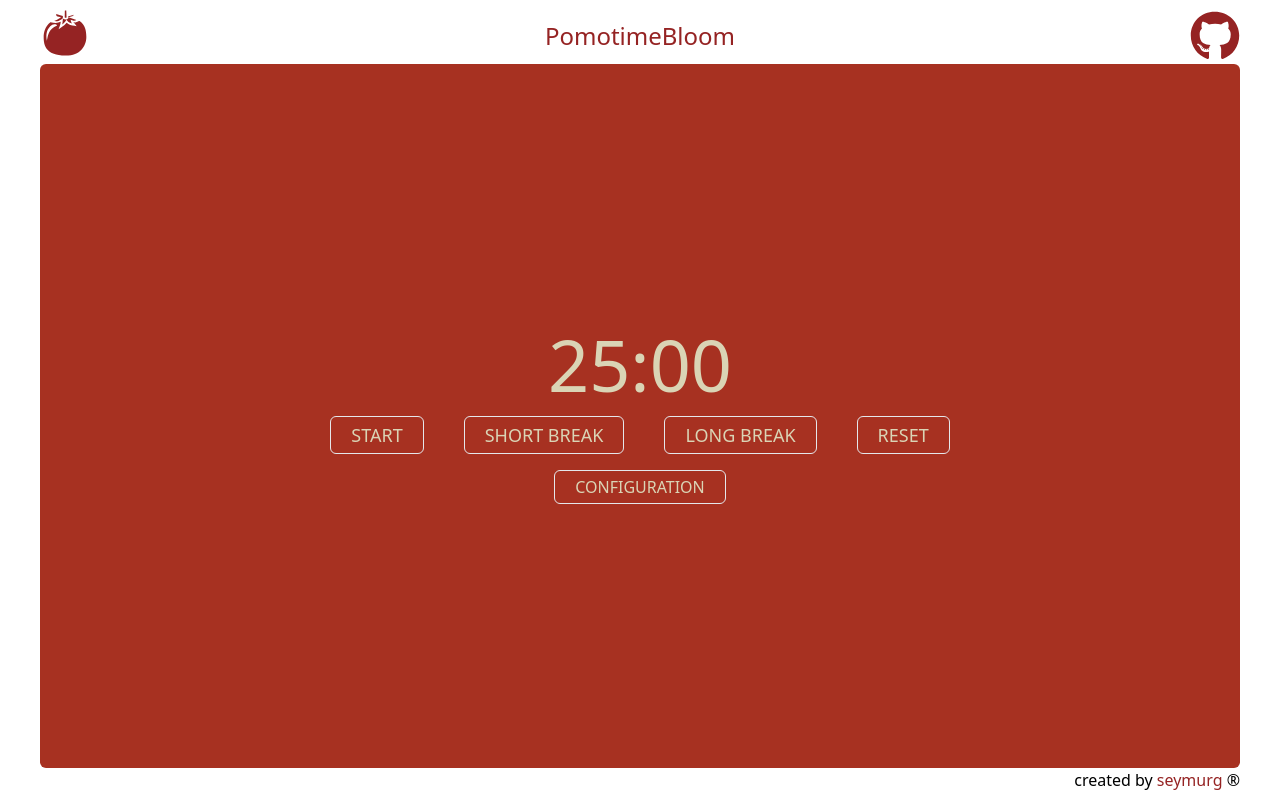
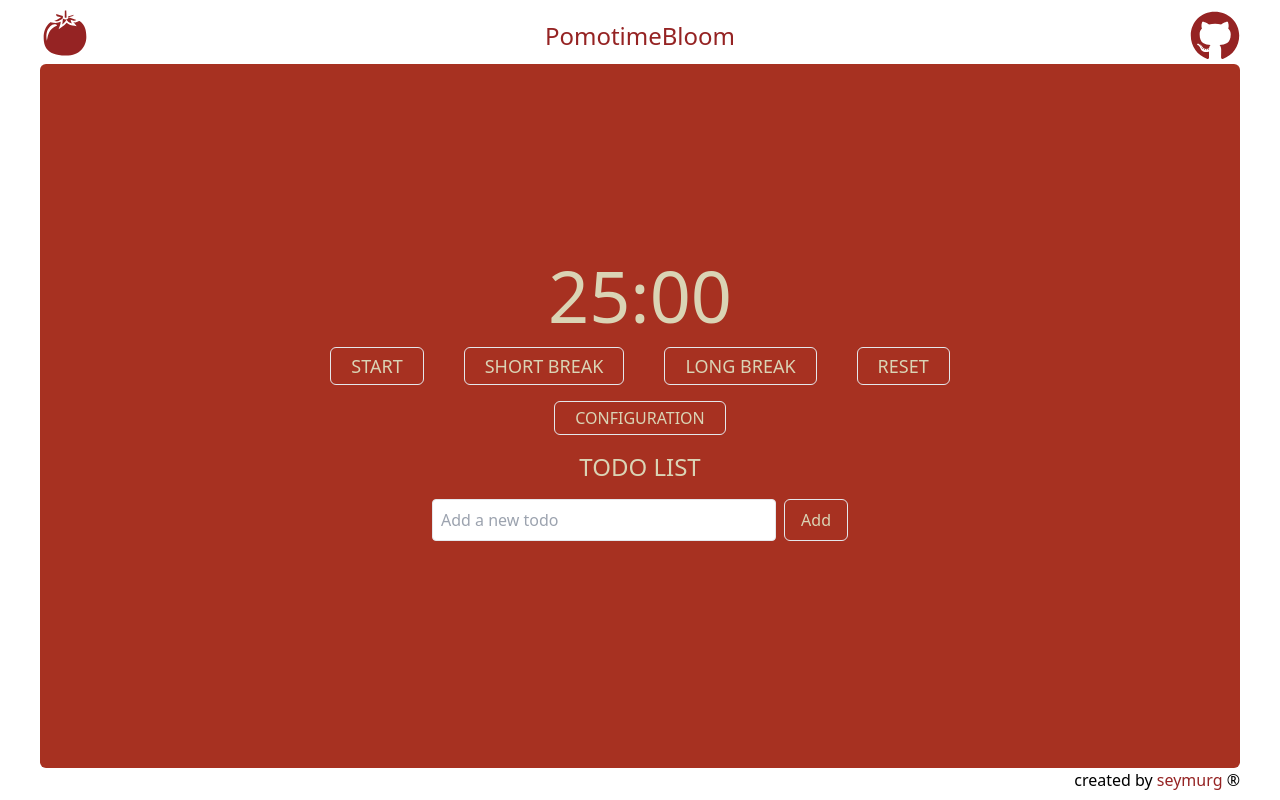
Before and after one commit to saymoreg/pomotimebloom-react, a React (Create React App) app: page / in a window 1280 px wide. Built offline with nearby package versions, Linux system fonts and the light colour scheme.

Commit message:
added todo list

```diff
--- a/src/components/PomodoroTimer.jsx
+++ b/src/components/PomodoroTimer.jsx
@@ -3,6 +3,7 @@ import TimerDisplay from "./TimerDisplay";
 import ControlButtons from "./ControlButtons";
 import ConfigModal from "./ConfigModal";
 import TabTitleTimer from "./TabTitleTimer";
+import TodoList from "./TodoList";
 
 const PomodoroTimer = () => {
   const initialTimerMinutes = 25;
@@ -157,6 +158,7 @@ const PomodoroTimer = () => {
           updateTimer={updateTimer}
         />
       </div>
+      <TodoList />
     </div>
   );
 };
--- a/src/components/TabTitleTimer.jsx
+++ b/src/components/TabTitleTimer.jsx
@@ -1,4 +1,4 @@
-import React, { useEffect } from "react";
+import { useEffect } from "react";
 
 const TabTitleTimer = ({ remainingTime }) => {
   useEffect(() => {
--- /dev/null
+++ b/src/components/TodoList.jsx
@@ -0,0 +1,122 @@
+import React, { useState } from "react";
+
+const TodoList = () => {
+  const [todos, setTodos] = useState([]);
+  const [newTodo, setNewTodo] = useState("");
+  const [editingIndex, setEditingIndex] = useState(null);
+
+  const handleAddTodo = () => {
+    if (newTodo.trim() !== "") {
+      setTodos([...todos, newTodo]);
+      setNewTodo("");
+    }
+  };
+
+  const handleRemoveTodo = (index) => {
+    const updatedTodos = todos.filter((_, i) => i !== index);
+    setTodos(updatedTodos);
+    setEditingIndex(null);
+  };
+
+  const handleUpdateTodo = (index, updatedText) => {
+    const updatedTodos = [...todos];
+    updatedTodos[index] = updatedText;
+    setTodos(updatedTodos);
+    setEditingIndex(null);
+  };
+
+  const handleKeyPress = (e) => {
+    if (e.key === "Enter") {
+      if (editingIndex !== null) {
+        handleUpdateTodo(editingIndex, newTodo);
+      } else {
+        handleAddTodo();
+      }
+    }
+  };
+
+  const buttonStyle =
+    "text-tertiary border p-1 px-4 rounded-md hover:text-primary hover:bg-tertiary";
+  const inputStyle =
+    "flex-grow border rounded p-2 focus:outline-none focus:border-primary";
+
+  return (
+    <div className="w-full max-w-md mx-auto p-4">
+      <h2 className="text-tertiary text-2xl mb-4 text-center">TODO LIST</h2>
+      <div className="flex space-x-2">
+        <input
+          className={inputStyle}
+          type="text"
+          placeholder={editingIndex !== null ? "Edit todo" : "Add a new todo"}
+          value={newTodo}
+          onChange={(e) => setNewTodo(e.target.value)}
+          onKeyPress={handleKeyPress}
+        />
+        <button
+          className={buttonStyle}
+          onClick={
+            editingIndex !== null
+              ? () => handleUpdateTodo(editingIndex, newTodo)
+              : handleAddTodo
+          }
+        >
+          {editingIndex !== null ? "Update" : "Add"}
+        </button>
+      </div>
+      <ul className="mt-4">
+        {todos.map((todo, index) => (
+          <li
+            className="flex justify-between items-center border-b py-2 last:border-b-0"
+            key={index}
+          >
+            {editingIndex === index ? (
+              <input
+                className={inputStyle}
+                type="text"
+                value={newTodo}
+                onChange={(e) => setNewTodo(e.target.value)}
+                onKeyPress={(e) => {
+                  if (e.key === "Enter") {
+                    handleUpdateTodo(index, newTodo);
+                  }
+                }}
+              />
+            ) : (
+              <span className="text-tertiary">{todo}</span>
+            )}
+            <div>
+              {editingIndex === index ? (
+                <button
+                  className={buttonStyle}
+                  onClick={() => handleUpdateTodo(index, newTodo)}
+                >
+                  Update
+                </button>
+              ) : (
+                <>
+                  <button
+                    className={buttonStyle}
+                    onClick={() => {
+                      setNewTodo(todo);
+                      setEditingIndex(index);
+                    }}
+                  >
+                    Edit
+                  </button>
+                  <button
+                    className={buttonStyle}
+                    onClick={() => handleRemoveTodo(index)}
+                  >
+                    Remove
+                  </button>
+                </>
+              )}
+            </div>
+          </li>
+        ))}
+      </ul>
+    </div>
+  );
+};
+
+export default TodoList;
```
Also changed, not shown: src/assets/SEYMURG.svg (added).
